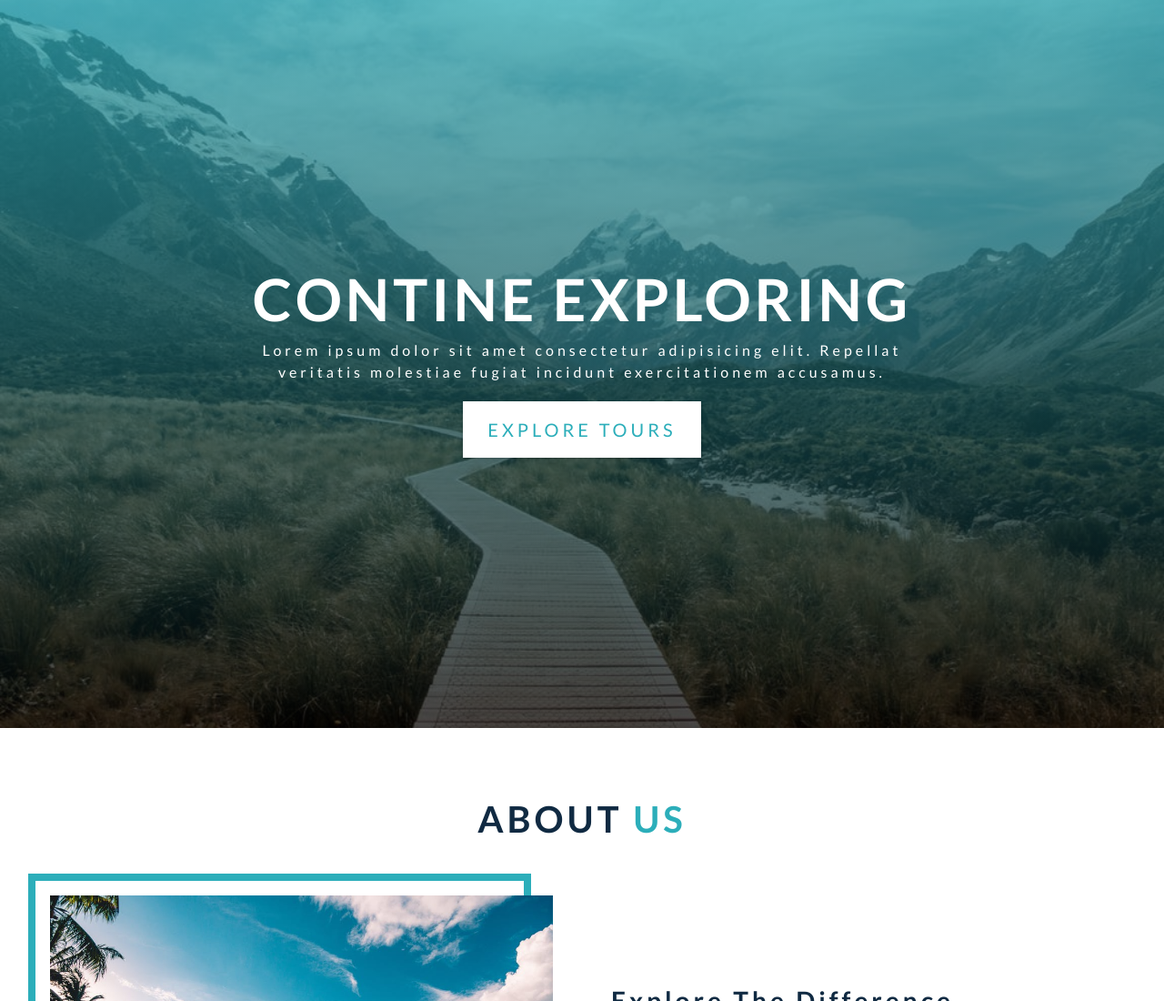
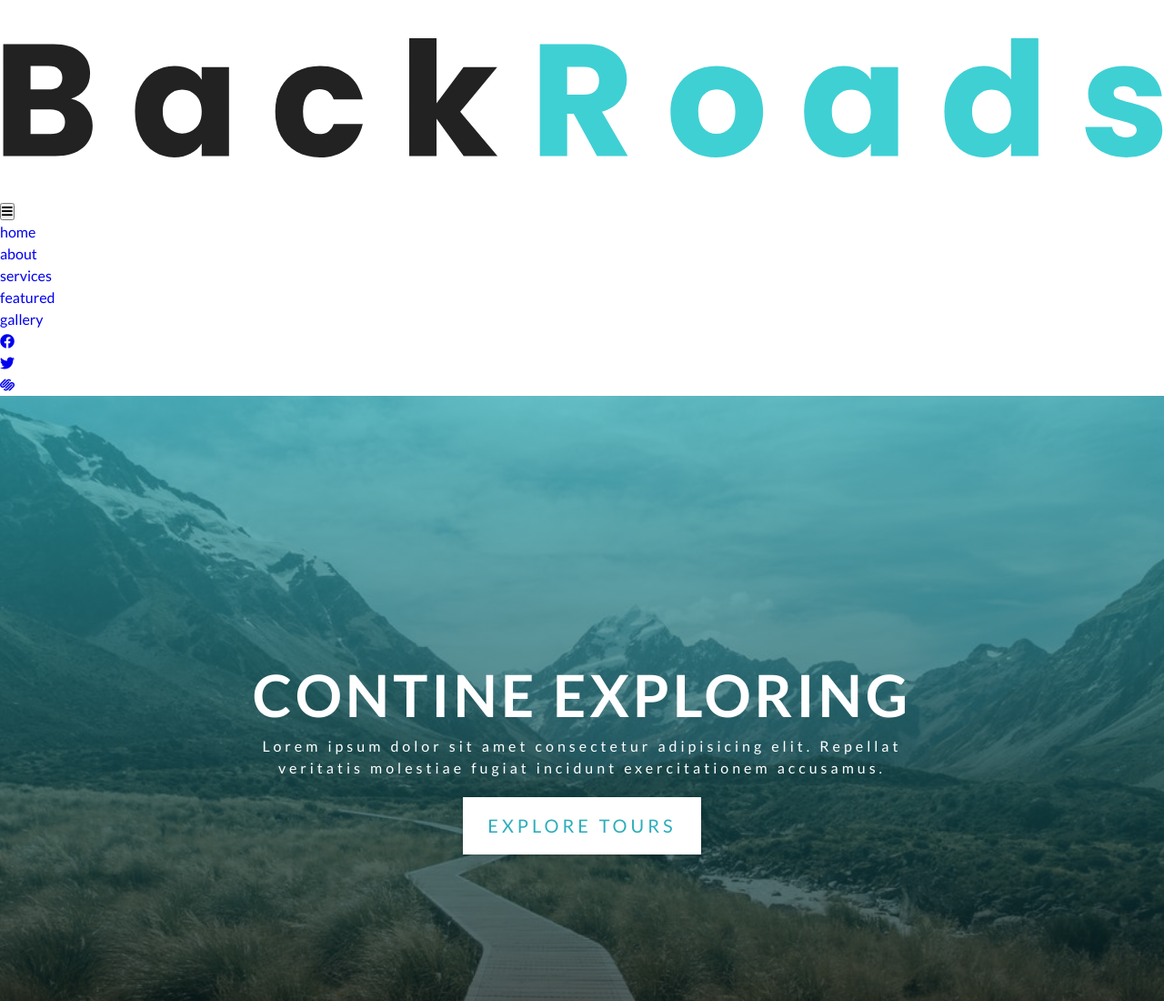
Before and after one commit to NSGuliyev/Backroads-Tour, a plain HTML site: page index.html in a window 1280 px wide. Shown: the top 1100 px of the page at 91% size. Drawn offline with Linux system fonts and the light colour scheme.

Commit message:
Navbar HTML

```diff
--- a/index.html
+++ b/index.html
@@ -1,5 +1,6 @@
 <!DOCTYPE html>
 <html lang="en">
+
 <head>
     <meta charset="UTF-8" />
     <meta name="viewport" content="width=device-width, initial-scale=1.0" />
@@ -8,24 +9,92 @@
     <!-- favicon -->
     <link rel="shortcut icon" href="./images/favicon.ico" type="image/x-icon" />
     <!-- font-awesome -->
-    <link
-      rel="stylesheet"
-      href="./fontawesome-free-5.12.1-web/css/all.min.css"
-    />
+    <link rel="stylesheet" href="./fontawesome-free-5.12.1-web/css/all.min.css" />
     <!-- styles css -->
     <link rel="stylesheet" href="./css/styles.css" />
 </head>
+
 <body>
     <!-- header  -->
     <header id="home">
         <!-- navbar -->
+        <nav class="navbar">
+            <div class="nav-center">
+                <!-- nav header -->
+                <div class="nav-header">
+                    <img src="images/logo.svg" class="nav-logo" alt="">
+                    <button type="button" class="nav-toggle" id="nav-toggle">
+                        <i class="fas fa-bars"></i>
+                    </button>
+                </div>
+                <!-- end of nav header -->
+
+                <!-- nav links -->
+                <ul class="nav-links" id="nav-links">
+                    <!-- single link -->
+                    <li>
+                        <a href="#home" class="nav-link scroll-link">home</a>
+                    </li>
+                    <!-- end of single link -->
+                    <!-- single link -->
+                    <li>
+                        <a href="#about" class="nav-link scroll-link">about</a>
+                    </li>
+                    <!-- end of single link -->
+                    <!-- single link -->
+                    <li>
+                        <a href="#services" class="nav-link scroll-link">services</a>
+                    </li>
+                    <!-- end of single link -->
+                    <!-- single link -->
+                    <li>
+                        <a href="#featured" class="nav-link scroll-link">featured</a>
+                    </li>
+                    <!-- end of single link -->
+                    <!-- single link -->
+                    <li>
+                        <a href="#gallery" class="nav-link scroll-link">gallery</a>
+                    </li>
+                    <!-- end of single link -->
+                </ul>
+                <!-- end of nav links -->
+
+                <!-- nav icons -->
+                <ul class="nav-icons">
+                    <!-- single icon -->
+                    <li>
+                        <a href="https://www.twitter.com" target="_blank" class="nav-icon">
+                            <i class="fab fa-facebook"></i>
+                        </a>
+                    </li>
+                    <!-- end of single icon -->
+                    <!-- single icon -->
+                    <li>
+                        <a href="https://www.twitter.com" target="_blank" class="nav-icon">
+                            <i class="fab fa-twitter"></i>
+                        </a>
+                    </li>
+                    <!-- end of single icon -->
+                    <!-- single icon -->
+                    <li>
+                        <a href="https://www.twitter.com" target="_blank" class="nav-icon">
+                            <i class="fab fa-squarespace"></i>
+                        </a>
+                    </li>
+                    <!-- end of single icon -->
+                </ul>
+                <!-- end of nav icons -->
+
+
+
+            </div>
+        </nav>
         <!-- hero -->
         <div class="hero">
             <div class="hero-banner">
                 <h1>contine exploring</h1>
                 <p>
-            Lorem ipsum dolor sit amet consectetur adipisicing elit. Repellat
-            veritatis molestiae fugiat incidunt exercitationem accusamus.
+                    Lorem ipsum dolor sit amet consectetur adipisicing elit. Repellat veritatis molestiae fugiat incidunt exercitationem accusamus.
                 </p>
                 <a href="#featured" class="btn hero-btn scroll-link">explore tours</a>
             </div>
@@ -49,12 +118,10 @@
             <article class="about-info">
                 <h3>explore the difference</h3>
                 <p>
-            Lorem ipsum dolor sit amet consectetur adipisicing elit. Obcaecati
-            delectus alias modi id ex ad culpa. Quaerat non quia vero.
+                    Lorem ipsum dolor sit amet consectetur adipisicing elit. Obcaecati delectus alias modi id ex ad culpa. Quaerat non quia vero.
                 </p>
                 <p>
-            Lorem ipsum dolor sit amet consectetur adipisicing elit. Obcaecati
-            delectus alias modi id ex ad culpa. Quaerat non quia vero.
+                    Lorem ipsum dolor sit amet consectetur adipisicing elit. Obcaecati delectus alias modi id ex ad culpa. Quaerat non quia vero.
                 </p>
                 <a href="#" class="btn">read more </a>
             </article>
@@ -78,9 +145,7 @@
                 <div class="service-info">
                     <h4 class="service-title">saving money</h4>
                     <p class="service-text">
-              Lorem ipsum dolor sit amet consectetur adipisicing elit.
-              Laudantium exercitationem voluptas recusandae velit! Facilis,
-              tenetur.
+                        Lorem ipsum dolor sit amet consectetur adipisicing elit. Laudantium exercitationem voluptas recusandae velit! Facilis, tenetur.
                     </p>
                 </div>
             </article>
@@ -94,9 +159,7 @@
                 <div class="service-info">
                     <h4 class="service-title">endless biking</h4>
                     <p class="service-text">
-              Lorem ipsum dolor sit amet consectetur adipisicing elit.
-              Laudantium exercitationem voluptas recusandae velit! Facilis,
-              tenetur.
+                        Lorem ipsum dolor sit amet consectetur adipisicing elit. Laudantium exercitationem voluptas recusandae velit! Facilis, tenetur.
                     </p>
                 </div>
             </article>
@@ -110,9 +173,7 @@
                 <div class="service-info">
                     <h4 class="service-title">amazing comfort</h4>
                     <p class="service-text">
-              Lorem ipsum dolor sit amet consectetur adipisicing elit.
-              Laudantium exercitationem voluptas recusandae velit! Facilis,
-              tenetur.
+                        Lorem ipsum dolor sit amet consectetur adipisicing elit. Laudantium exercitationem voluptas recusandae velit! Facilis, tenetur.
                     </p>
                 </div>
             </article>
@@ -143,9 +204,7 @@
                         <p>6 days</p>
                     </div>
                     <p>
-              Lorem, ipsum dolor sit amet consectetur adipisicing elit. Quisquam
-              adipisci suscipit cupiditate nihil doloremque ab fugiat corrupti
-              reprehenderit expedita perspiciatis.
+                        Lorem, ipsum dolor sit amet consectetur adipisicing elit. Quisquam adipisci suscipit cupiditate nihil doloremque ab fugiat corrupti reprehenderit expedita perspiciatis.
                     </p>
                     <div class="tour-footer">
                         <p>
@@ -170,9 +229,7 @@
                 <div class="tour-info">
                     <h4>best of java</h4>
                     <p>
-              Lorem, ipsum dolor sit amet consectetur adipisicing elit. Quisquam
-              adipisci suscipit cupiditate nihil doloremque ab fugiat corrupti
-              reprehenderit expedita perspiciatis.
+                        Lorem, ipsum dolor sit amet consectetur adipisicing elit. Quisquam adipisci suscipit cupiditate nihil doloremque ab fugiat corrupti reprehenderit expedita perspiciatis.
                     </p>
                     <div class="tour-footer">
                         <p>
@@ -198,9 +255,7 @@
                 <div class="tour-info">
                     <h4>explore hong kong</h4>
                     <p>
-              Lorem, ipsum dolor sit amet consectetur adipisicing elit. Quisquam
-              adipisci suscipit cupiditate nihil doloremque ab fugiat corrupti
-              reprehenderit expedita perspiciatis.
+                        Lorem, ipsum dolor sit amet consectetur adipisicing elit. Quisquam adipisci suscipit cupiditate nihil doloremque ab fugiat corrupti reprehenderit expedita perspiciatis.
                     </p>
                     <div class="tour-footer">
                         <p>
@@ -226,9 +281,7 @@
                 <div class="tour-info">
                     <h4>kenya highlights</h4>
                     <p>
-              Lorem, ipsum dolor sit amet consectetur adipisicing elit. Quisquam
-              adipisci suscipit cupiditate nihil doloremque ab fugiat corrupti
-              reprehenderit expedita perspiciatis.
+                        Lorem, ipsum dolor sit amet consectetur adipisicing elit. Quisquam adipisci suscipit cupiditate nihil doloremque ab fugiat corrupti reprehenderit expedita perspiciatis.
                     </p>
                     <div class="tour-footer">
                         <p>
@@ -260,13 +313,8 @@
             </article>
             <!-- end of contact title -->
             <form class="contact-form">
-          <input
-            type="email"
-            name="email"
-            class="form-control"
-            placeholder="your email
-          "
-          />
+                <input type="email" name="email" class="form-control" placeholder="your email
+          " />
                 <button type="submit" class="btn-submit">submit</button>
             </form>
         </div>
@@ -395,12 +443,12 @@
         </ul>
         <!-- end of footer icons -->
         <p class="copyright">
-        copyright &copy; backroads travel tour company <span id="date"></span>.
-        all right reserved
+            copyright &copy; backroads travel tour company <span id="date"></span>. all right reserved
         </p>
     </footer>
 
     <!-- js -->
     <script src="./js/app.js"></script>
 </body>
+
 </html>
```
Lines whose indentation alone changed are shown as unchanged.
